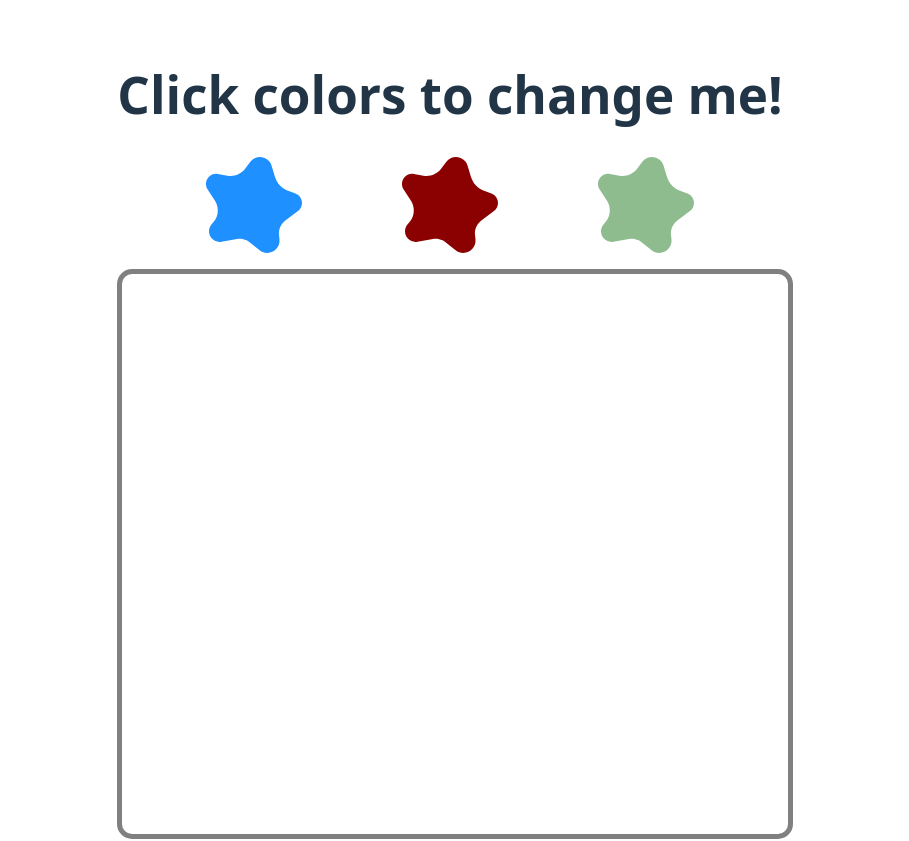
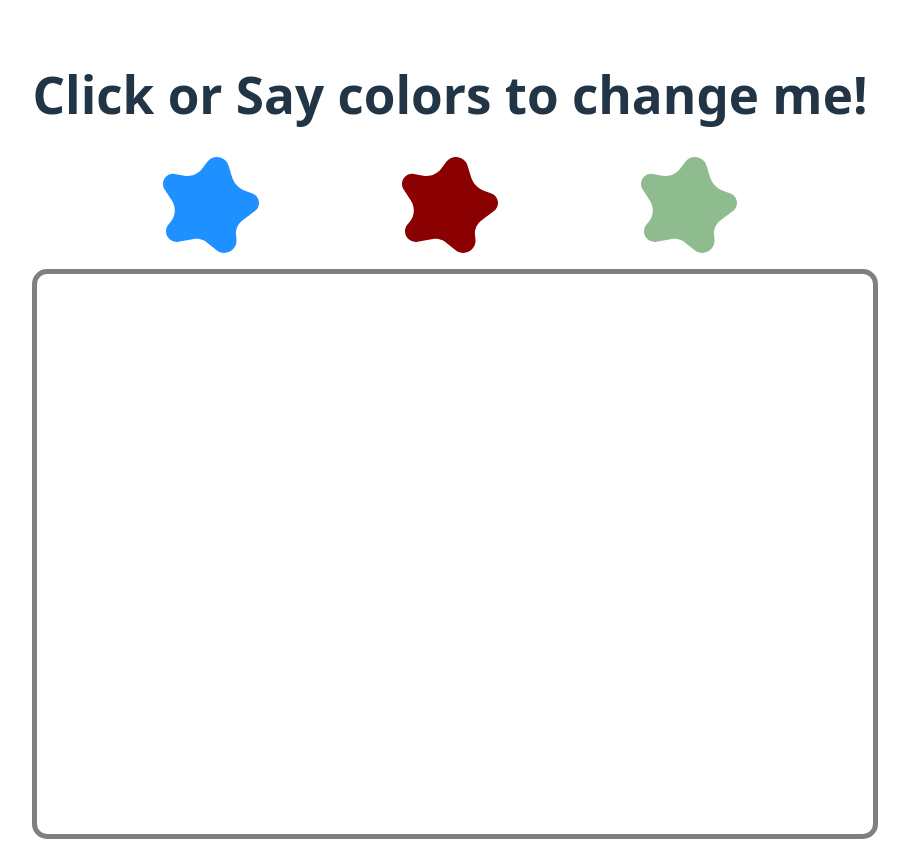
Before and after one commit to Russo903/aac-voice-api-milestone-demo-1, a React (Vite) app: page / in a window 1280 px wide. Shown: the top 841 px of the page, without its empty margins (190-1099 px from the left). Built offline with nearby package versions, Linux system fonts and the light colour scheme.

Commit message:
added full funcitonality

```diff
--- a/src/App.tsx
+++ b/src/App.tsx
@@ -12,7 +12,7 @@ function App() {
     const [log, setLog] = useState<string[]>([])
     const [mode, setMode] = useState<'offline' | 'online'>('offline');
     const [useSeparation, setUseSeparation] = useState<boolean>(false);
-    const [isVoiceEnabled, setIsVoiceEnabled] = useState<boolean>(false);
+    const [isVoiceEnabled, setIsVoiceEnabled] = useState<boolean>(true);
 
     const voiceApi = useRef<AACVoiceAPI | null>(null);
     const wasInitiated = useRef<boolean>(false);
```
